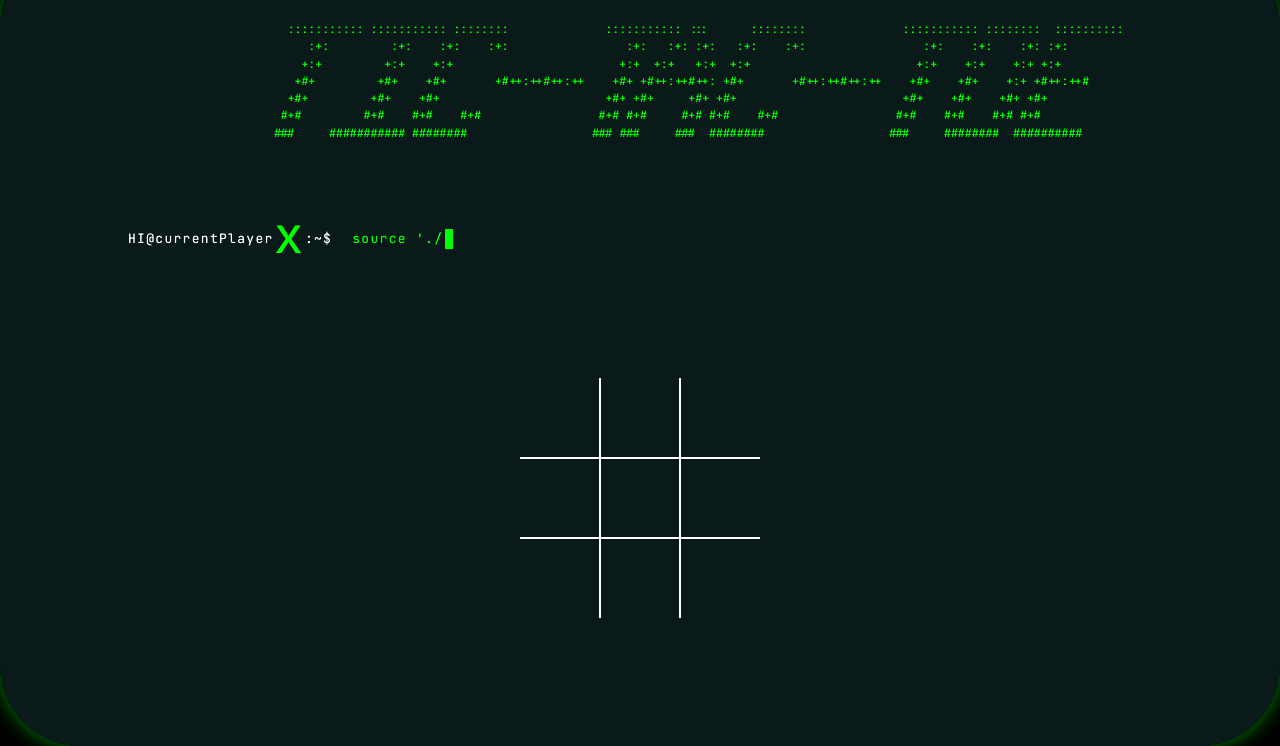
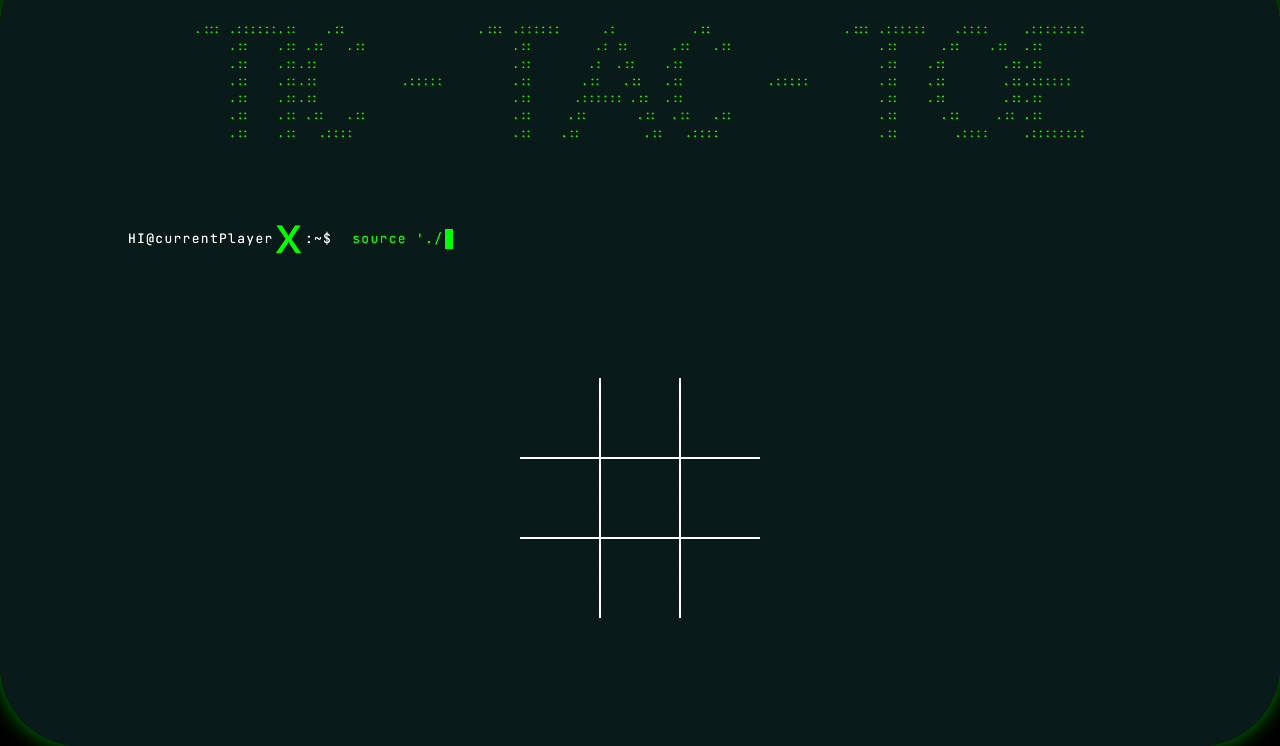
Before and after one commit to QTimos/webTicTacToe, a plain HTML site: page index.html in a window 1280 px wide. Shown: the part 54-800 px from the top of the page. Drawn offline with Linux system fonts and the light colour scheme.

Commit message:
changed the ASCII art

```diff
--- a/style.css
+++ b/style.css
@@ -131,6 +131,9 @@ body {
     justify-content: center;
     align-items: center;
     background-color: var(--background-color);
+    color: #fff;
+}
+.asciiArtSection pre {
     color: #0f0;
 }
 
```
Also changed, not shown: index.html (+7 -7 lines).
